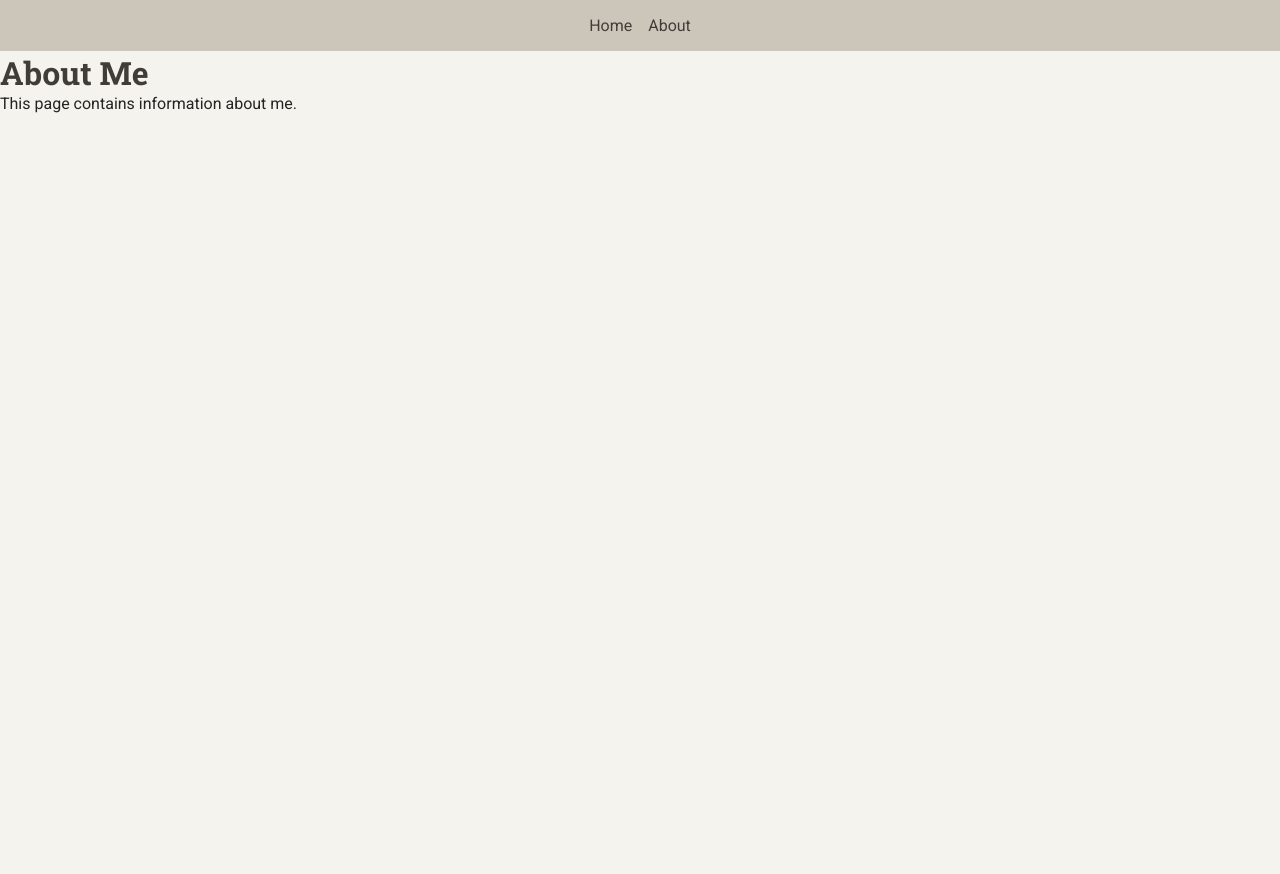
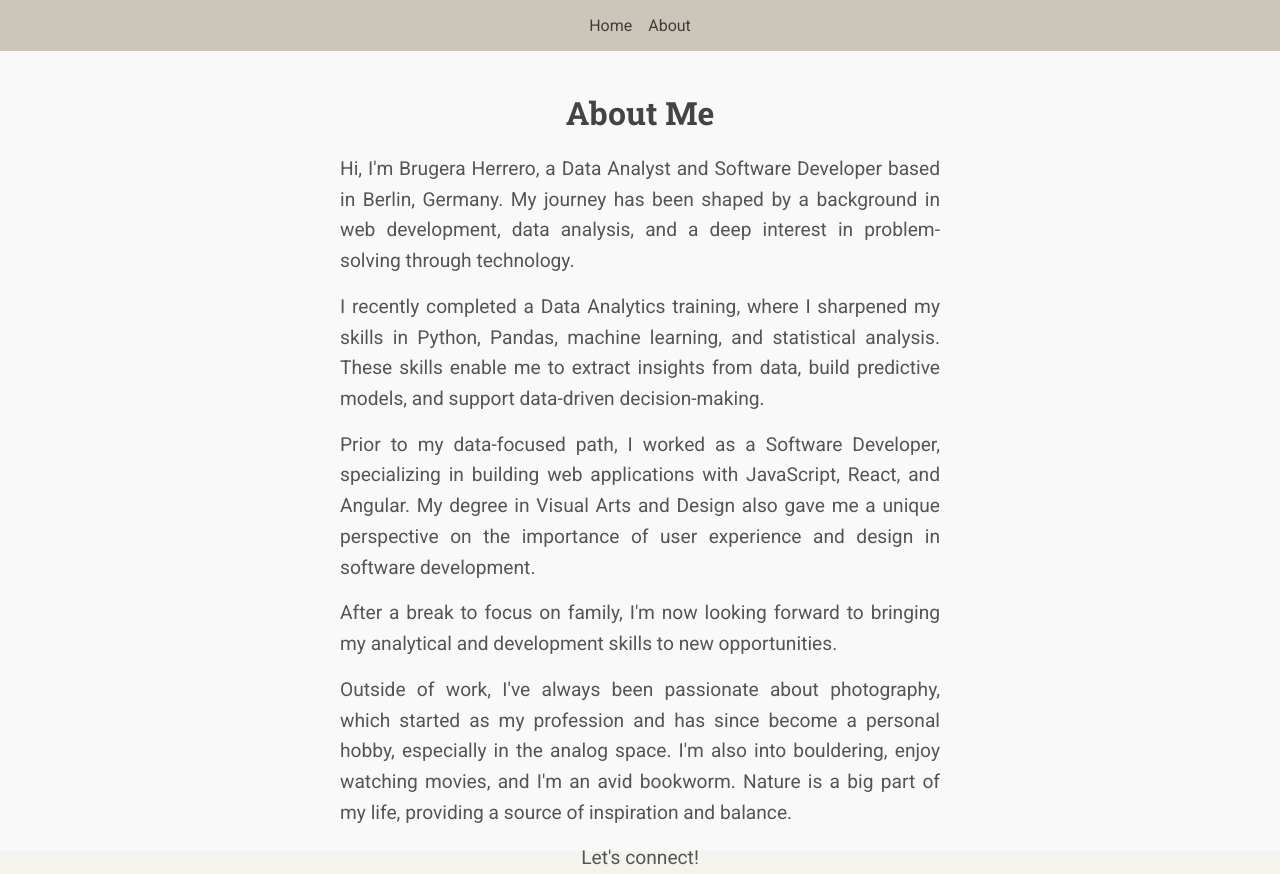
Before and after one commit to bruhu/Portfolio, a React (Create React App) app: page /about in a window 1280 px wide. Before the commit the page ends 800 px from the top, so only its background shows below. Built offline with nearby package versions, Linux system fonts and the light colour scheme.

Commit message:
add content and styling to About page

```diff
--- a/src/pages/About/About.css
+++ b/src/pages/About/About.css
@@ -1,4 +1,38 @@
-.About {
-    padding: 2rem;
-    text-align: center;
-  }
+.about-container {
+  display: grid;
+  place-items: center;
+  height: 100vh;
+  padding: 20px;
+  background-color: #f9f9f9;
+  text-align: center;
+}
+
+.header {
+  font-size: 2.5em;
+  color: #333;
+  margin-bottom: 30px;
+}
+
+.subheader {
+  font-size: 1.5em;
+  color: #666;
+  margin-bottom: 40px;
+}
+
+.about-me-title {
+  font-size: 2em;
+  margin-top: 20px;
+  color: #444;
+  margin-bottom: 20px;
+}
+
+.about-me-text {
+  font-size: 1.2em;
+  line-height: 1.6;
+  color: #555;
+  margin-bottom: 15px;
+  text-align: justify;
+  max-width: 600px;
+  margin-left: auto;
+  margin-right: auto;
+}
--- a/src/pages/About/About.js
+++ b/src/pages/About/About.js
@@ -1,10 +1,16 @@
 import React from 'react';
+import './About.css'; // Ensure this line is present
 
 const About = () => {
   return (
-    <div>
-      <h1>About Me</h1>
-      <p>This page contains information about me.</p>
+    <div className="about-container">
+      <h2 className="about-me-title">About Me</h2>
+      <p className="about-me-text">Hi, I'm Brugera Herrero, a Data Analyst and Software Developer based in Berlin, Germany. My journey has been shaped by a background in web development, data analysis, and a deep interest in problem-solving through technology.</p>
+      <p className="about-me-text">I recently completed a Data Analytics training, where I sharpened my skills in Python, Pandas, machine learning, and statistical analysis. These skills enable me to extract insights from data, build predictive models, and support data-driven decision-making.</p>
+      <p className="about-me-text">Prior to my data-focused path, I worked as a Software Developer, specializing in building web applications with JavaScript, React, and Angular. My degree in Visual Arts and Design also gave me a unique perspective on the importance of user experience and design in software development.</p>
+      <p className="about-me-text">After a break to focus on family, I'm now looking forward to bringing my analytical and development skills to new opportunities.</p>
+      <p className="about-me-text">Outside of work, I've always been passionate about photography, which started as my profession and has since become a personal hobby, especially in the analog space. I'm also into bouldering, enjoy watching movies, and I'm an avid bookworm. Nature is a big part of my life, providing a source of inspiration and balance.</p>
+      <p className="about-me-text">Let's connect!</p>
     </div>
   );
 };
--- a/src/pages/Home/Home.css
+++ b/src/pages/Home/Home.css
@@ -2,3 +2,9 @@
     padding: 2rem;
     text-align: center;
   }
+
+.home-container {
+  padding: 20px;
+  background-color: #f9f9f9;
+  text-align: center;
+}
--- a/src/pages/Home/Home.js
+++ b/src/pages/Home/Home.js
@@ -2,9 +2,10 @@ import React from 'react';
 
 const Home = () => {
   return (
-    <div>
-      <h1>Data Insights & Development Portfolio</h1>
-      <p>This is the home page.</p>
+    <div className="home-container">
+      <h3>Data Insights & Development</h3>
+      {/* <h1 className="header">Hey there! I'm Bru</h1>
+      <p className="subheader">「 Data Analyst and Software Developer based in Berlin 」</p> */}
     </div>
   );
 };
```
